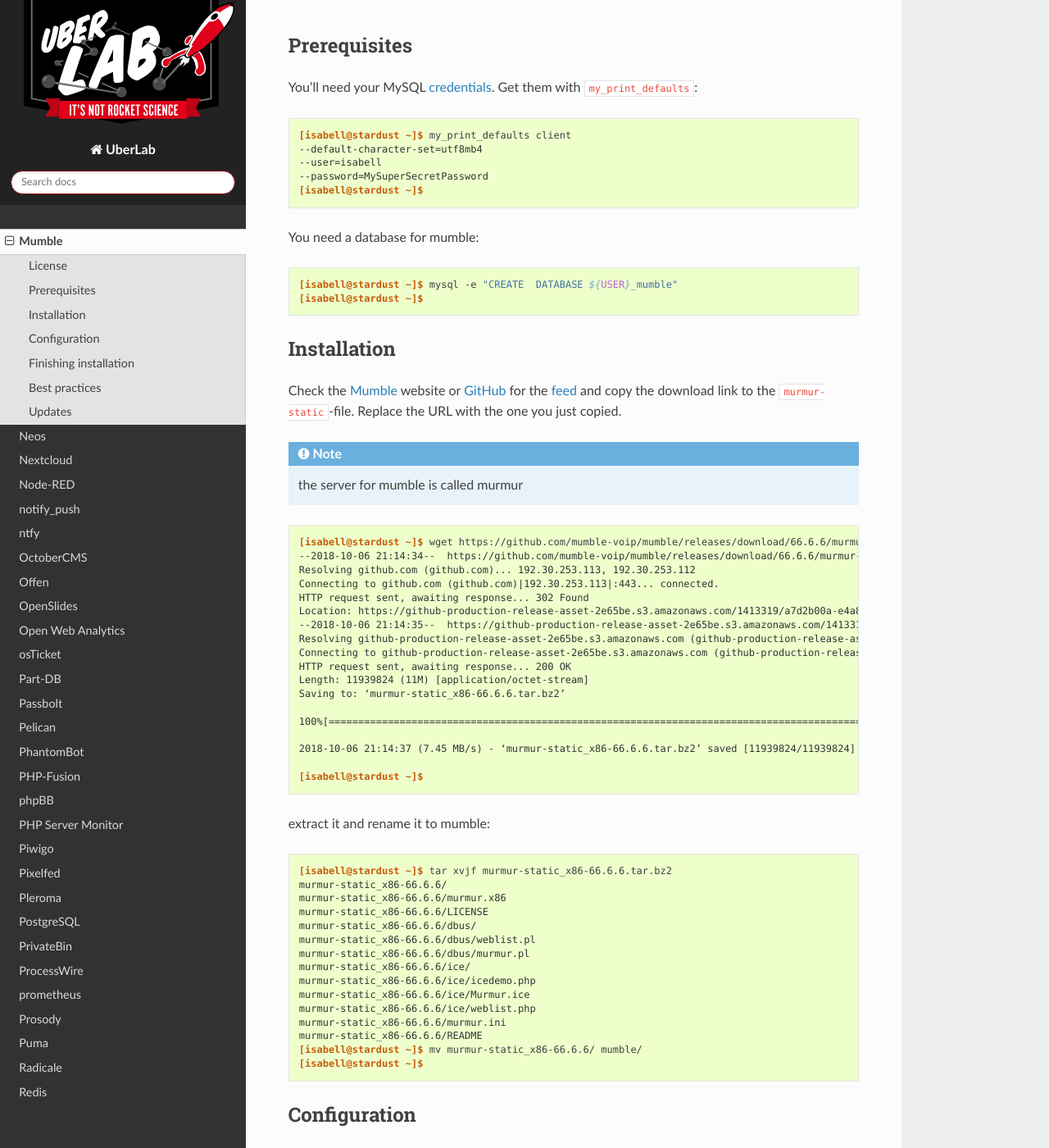
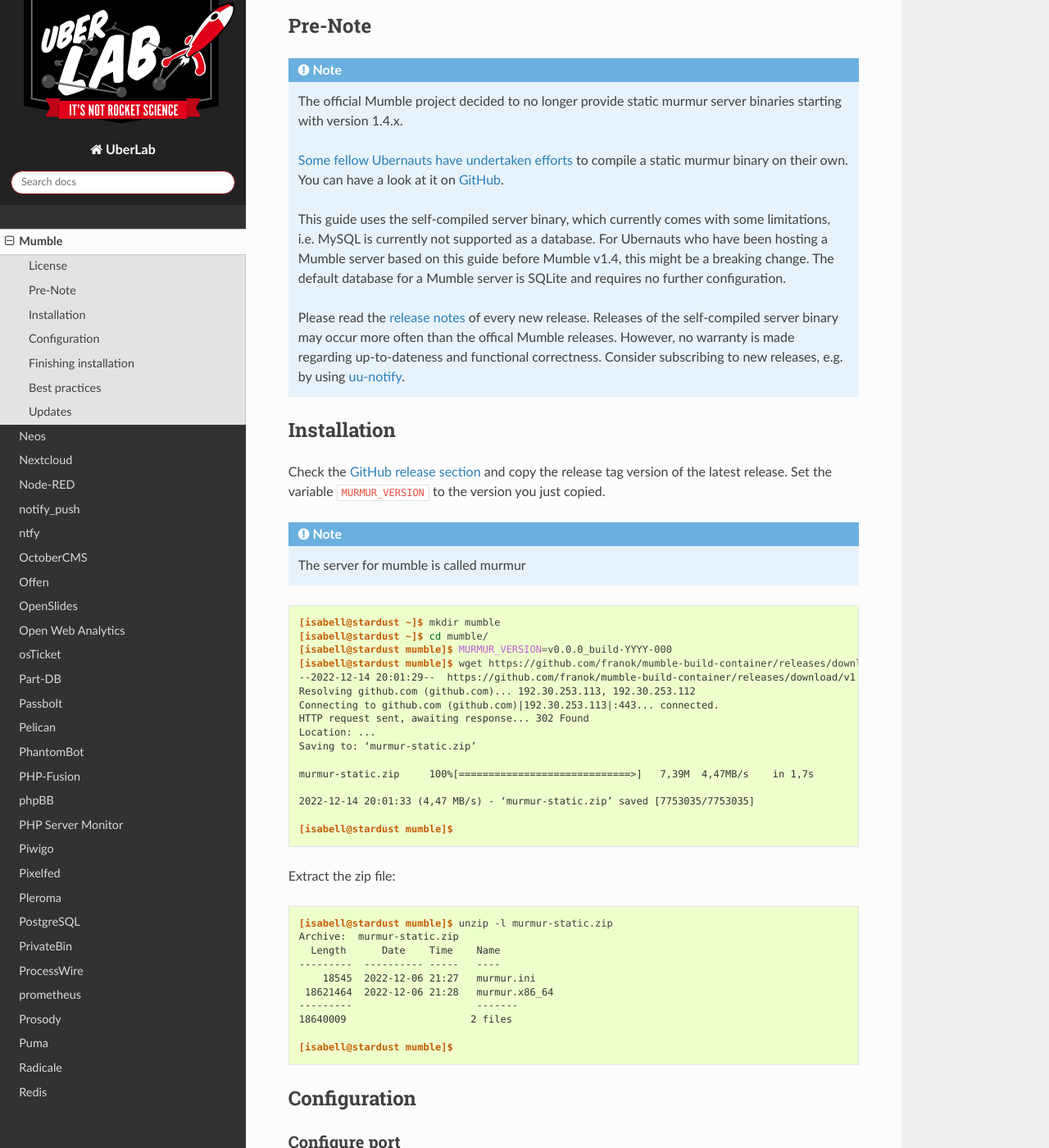
Before and after one commit to Uberspace/lab, a Sphinx documentation site: the page built from source/guide_mumble.rst, in a window 1280 px wide and 1400 px high, scrolled down 1458 px. Shown: the whole window at 82% size. Built offline with Sphinx 7.4.7 and the Read the Docs theme 2.0.0, drawn with Linux system fonts in a browser that asks for light colours; some of the changed text lies outside the part shown.

Commit message:
mumble: fix broken guide

```diff
--- a/source/guide_mumble.rst
+++ b/source/guide_mumble.rst
@@ -1,4 +1,4 @@
-.. author:: stunkymonkey <http://stunkymonkey.de>
+.. author:: stunkymonkey <http://stunkymonkey.de>, updated by franok <https://franok.de>
 .. highlight:: console
 
 .. tag:: lang-cpp
@@ -16,7 +16,7 @@
 
 .. tag_list::
 
-Mumble_ is a voice over IP (VoIP) application primarily designed for use by gamers and is similar to programs such as TeamSpeak_.
+Mumble_ is a voice over IP (VoIP) application primarily designed for use by gamers and is similar to programs such as TeamSpeak_. In contrast to Teamspeak, Mumble is an open-source project.
 
 Mumble uses a client–server architecture which allows users to talk to each other via the same server (murmur). It has a very simple administrative interface and features high sound quality and low latency. All communication is encrypted to ensure user privacy.
 
@@ -24,7 +24,6 @@
 
 .. note:: For this guide you should be familiar with the basic concepts of
 
-  * MySQL_
   * supervisord_
 
 License
@@ -34,67 +33,61 @@
 
   * https://github.com/mumble-voip/mumble/blob/master/LICENSE
 
-Prerequisites
+Pre-Note
 =============
 
-.. include:: includes/my-print-defaults.rst
+.. note::
+  The official Mumble project decided to no longer provide static murmur server binaries starting with version 1.4.x.
 
-You need a database for mumble:
+  `Some fellow Ubernauts have undertaken efforts <https://github.com/Uberspace/lab/issues/1191>`_ to compile a static murmur binary on their own. You can have a look at it on GitHub_.
 
-.. code-block:: console
+  This guide uses the self-compiled server binary, which currently comes with some limitations, i.e. MySQL is currently not supported as a database. For Ubernauts who have been hosting a Mumble server based on this guide before Mumble v1.4, this might be a breaking change. The default database for a Mumble server is SQLite and requires no further configuration.
 
-  [isabell@stardust ~]$ mysql -e "CREATE  DATABASE ${USER}_mumble"
-  [isabell@stardust ~]$
+  Please read the `release notes <https://github.com/franok/mumble-build-container/releases>`_ of every new release. Releases of the self-compiled server binary may occur more often than the offical Mumble releases. However, no warranty is made regarding up-to-dateness and functional correctness. Consider subscribing to new releases, e.g. by using :lab:`uu-notify <guide_uu-notify>`.
+
 
 Installation
 ============
 
-Check the Mumble_ website or GitHub_ for the feed_ and copy the download link to the ``murmur-static``-file. Replace the URL with the one you just copied.
+Check the `GitHub release section`_ and copy the release tag version of the latest release. Set the variable ``MURMUR_VERSION`` to the version you just copied.
 
-.. note:: the server for mumble is called murmur
+.. note:: The server for mumble is called murmur
 
 .. code-block:: console
 
-  [isabell@stardust ~]$ wget https://github.com/mumble-voip/mumble/releases/download/66.6.6/murmur-static_x86-66.6.6.tar.bz2
-  --2018-10-06 21:14:34--  https://github.com/mumble-voip/mumble/releases/download/66.6.6/murmur-static_x86-66.6.6.tar.bz2
+  [isabell@stardust ~]$ mkdir mumble
+  [isabell@stardust ~]$ cd mumble/
+  [isabell@stardust mumble]$ MURMUR_VERSION=v0.0.0_build-YYYY-000
+  [isabell@stardust mumble]$ wget https://github.com/franok/mumble-build-container/releases/download/$MURMUR_VERSION/murmur-static.zip
+  --2022-12-14 20:01:29--  https://github.com/franok/mumble-build-container/releases/download/v1.4.287/murmur-static.zip
   Resolving github.com (github.com)... 192.30.253.113, 192.30.253.112
   Connecting to github.com (github.com)|192.30.253.113|:443... connected.
   HTTP request sent, awaiting response... 302 Found
-  Location: https://github-production-release-asset-2e65be.s3.amazonaws.com/1413319/a7d2b00a-e4a8-11e6-80bb-d224f64df619?X-Amz-Algorithm=AWS4-HMAC-SHA256&X-Amz-Credential=AKIAIWNJYAX4CSVEH53A%2F20181006%2Fus-east-1%2Fs3%2Faws4_request&X-Amz-Date=20181006T191435Z&X-Amz-Expires=300&X-Amz-Signature=b2af6f60968f675bb8427af7341716d75a1ee162f822abdd878877514b9205be&X-Amz-SignedHeaders=host&actor_id=0&response-content-disposition=attachment%3B%20filename%3Dmurmur-static_x86-66.6.6.tar.bz2&response-content-type=application%2Foctet-stream [following]
-  --2018-10-06 21:14:35--  https://github-production-release-asset-2e65be.s3.amazonaws.com/1413319/a7d2b00a-e4a8-11e6-80bb-d224f64df619?X-Amz-Algorithm=AWS4-HMAC-SHA256&X-Amz-Credential=AKIAIWNJYAX4CSVEH53A%2F20181006%2Fus-east-1%2Fs3%2Faws4_request&X-Amz-Date=20181006T191435Z&X-Amz-Expires=300&X-Amz-Signature=b2af6f60968f675bb8427af7341716d75a1ee162f822abdd878877514b9205be&X-Amz-SignedHeaders=host&actor_id=0&response-content-disposition=attachment%3B%20filename%3Dmurmur-static_x86-66.6.6.tar.bz2&response-content-type=application%2Foctet-stream
-  Resolving github-production-release-asset-2e65be.s3.amazonaws.com (github-production-release-asset-2e65be.s3.amazonaws.com)... 52.216.2.32
-  Connecting to github-production-release-asset-2e65be.s3.amazonaws.com (github-production-release-asset-2e65be.s3.amazonaws.com)|52.216.2.32|:443... connected.
-  HTTP request sent, awaiting response... 200 OK
-  Length: 11939824 (11M) [application/octet-stream]
-  Saving to: ‘murmur-static_x86-66.6.6.tar.bz2’
+  Location: ...
+  Saving to: ‘murmur-static.zip’
 
-  100%[======================================================================================================================================>] 11,939,824  7.45MB/s   in 1.5s
+  murmur-static.zip     100%[=============================>]   7,39M  4,47MB/s    in 1,7s
 
-  2018-10-06 21:14:37 (7.45 MB/s) - ‘murmur-static_x86-66.6.6.tar.bz2’ saved [11939824/11939824]
+  2022-12-14 20:01:33 (4,47 MB/s) - ‘murmur-static.zip’ saved [7753035/7753035]
 
-  [isabell@stardust ~]$
+  [isabell@stardust mumble]$
 
 
-extract it and rename it to mumble:
+Extract the zip file:
 
 
 .. code-block:: console
 
-  [isabell@stardust ~]$ tar xvjf murmur-static_x86-66.6.6.tar.bz2
-  murmur-static_x86-66.6.6/
-  murmur-static_x86-66.6.6/murmur.x86
-  murmur-static_x86-66.6.6/LICENSE
-  murmur-static_x86-66.6.6/dbus/
-  murmur-static_x86-66.6.6/dbus/weblist.pl
-  murmur-static_x86-66.6.6/dbus/murmur.pl
-  murmur-static_x86-66.6.6/ice/
-  murmur-static_x86-66.6.6/ice/icedemo.php
-  murmur-static_x86-66.6.6/ice/Murmur.ice
-  murmur-static_x86-66.6.6/ice/weblist.php
-  murmur-static_x86-66.6.6/murmur.ini
-  murmur-static_x86-66.6.6/README
-  [isabell@stardust ~]$ mv murmur-static_x86-66.6.6/ mumble/
-  [isabell@stardust ~]$
+  [isabell@stardust mumble]$ unzip -l murmur-static.zip
+  Archive:  murmur-static.zip
+    Length      Date    Time    Name
+  ---------  ---------- -----   ----
+      18545  2022-12-06 21:27   murmur.ini
+   18621464  2022-12-06 21:28   murmur.x86_64
+  ---------                     -------
+  18640009                     2 files
+
+  [isabell@stardust mumble]$
 
 
 Configuration
@@ -105,21 +98,17 @@
 
 .. include:: includes/open-port.rst
 
-edit config file ``~/mumble/murmur.ini`` to specify the desired port, domain and mysql-database. Minimal config would look like this:
+Edit the config file ``~/mumble/murmur.ini`` to specify the desired port. Minimal config would look like this:
 
 .. code-block:: ini
-  :emphasize-lines: 1,3,4,7
+  :emphasize-lines: 2,3
 
-  database=<username>_mumble
-  dbDriver=QMYSQL
-  dbUsername=<username>
-  dbPassword=<mysql_password>
-  dbOpts="UNIX_SOCKET=/var/lib/mysql/mysql.sock"
   welcometext="<br />Welcome to this server running <b>Murmur</b>.<br />Enjoy your stay!<br />"
   port=<your_port>
-  serverpassword=
+  serverpassword=changeThisPassword!
   allowping=true
   bonjour=false
+
 
 For more configuration options look at the documentation_ site.
 
@@ -131,7 +120,7 @@
 .. code-block:: ini
 
   [program:mumble]
-  command=%(ENV_HOME)s/mumble/murmur.x86 -fg -ini %(ENV_HOME)s/mumble/murmur.ini
+  command=%(ENV_HOME)s/mumble/murmur.x86_64 -fg -ini %(ENV_HOME)s/mumble/murmur.ini
 
 .. include:: includes/supervisord.rst
 
@@ -150,14 +139,15 @@
 Best practices
 ==============
 
-uberspace already provides letsencrypt certificates. To add them append these lines to your ``murmur.ini`` and adjust your username and the domain.
+Uberspace already provides letsencrypt certificates. To add them, append these lines to your ``murmur.ini`` and adjust your username and the domain.
 
 .. code-block:: ini
 
   sslCert=/home/isabell/etc/certificates/isabell.uber.space.crt
   sslKey=/home/isabell/etc/certificates/isabell.uber.space.key
 
-Last we have to restart the server before expiry. Edit your cron tab using the ``crontab -e``.
+The server needs to be restarted, before the certificates expire.
+Therefore, add the following line to your contrab using ``crontab -e``:
 
 ::
 
@@ -166,7 +156,7 @@
 Updates
 =======
 
-.. note:: Check the update feed_ regularly to stay informed about the newest version.
+.. note:: `Subscribe to the releases <https://github.com/franok/mumble-build-container/releases>`_ to stay informed about the latest versions (e.g. by using :lab:`uu-notify <guide_uu-notify>`).
 
 If there is a new version repeat the Installation_ and execute:
 
@@ -179,15 +169,14 @@
 
 .. _Teamspeak: https://www.teamspeak.com/
 .. _Mumble: https://mumble.info/
-.. _Github: https://github.com/mumble-voip/mumble
-.. _MySQL: https://manual.uberspace.de/en/database-mysql.html
+.. _GitHub: https://github.com/franok/mumble-build-container
+.. _`GitHub release section`: https://github.com/franok/mumble-build-container/releases
 .. _supervisord: https://manual.uberspace.de/en/daemons-supervisord.html
-.. _feed: https://github.com/mumble-voip/mumble/releases
 .. _documentation: https://wiki.mumble.info/wiki/Murmur.ini
 
 
 ----
 
-Tested with Murmur v1.3.4, Uberspace v7.11.1
+Tested with self-compiled static Murmur v1.4.287, Uberspace v7.14.0
 
 .. author_list::
```
Also changed, not shown: other parts of source/guide_mumble.rst (+1 -1 lines).
